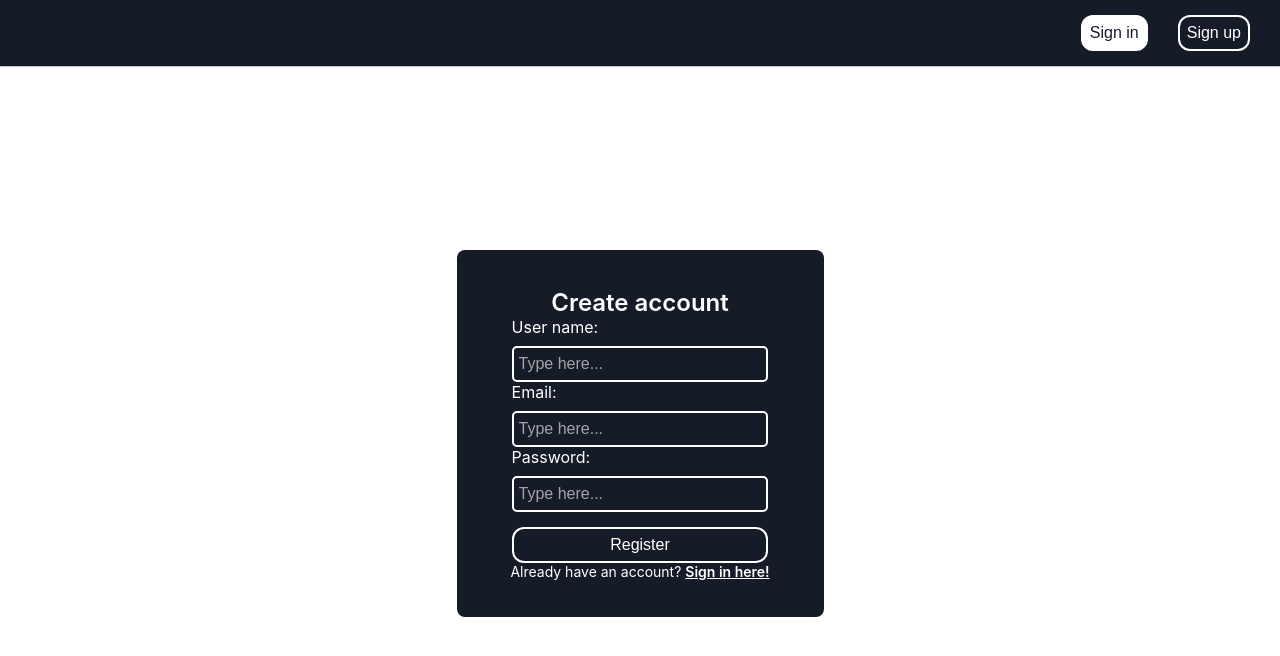
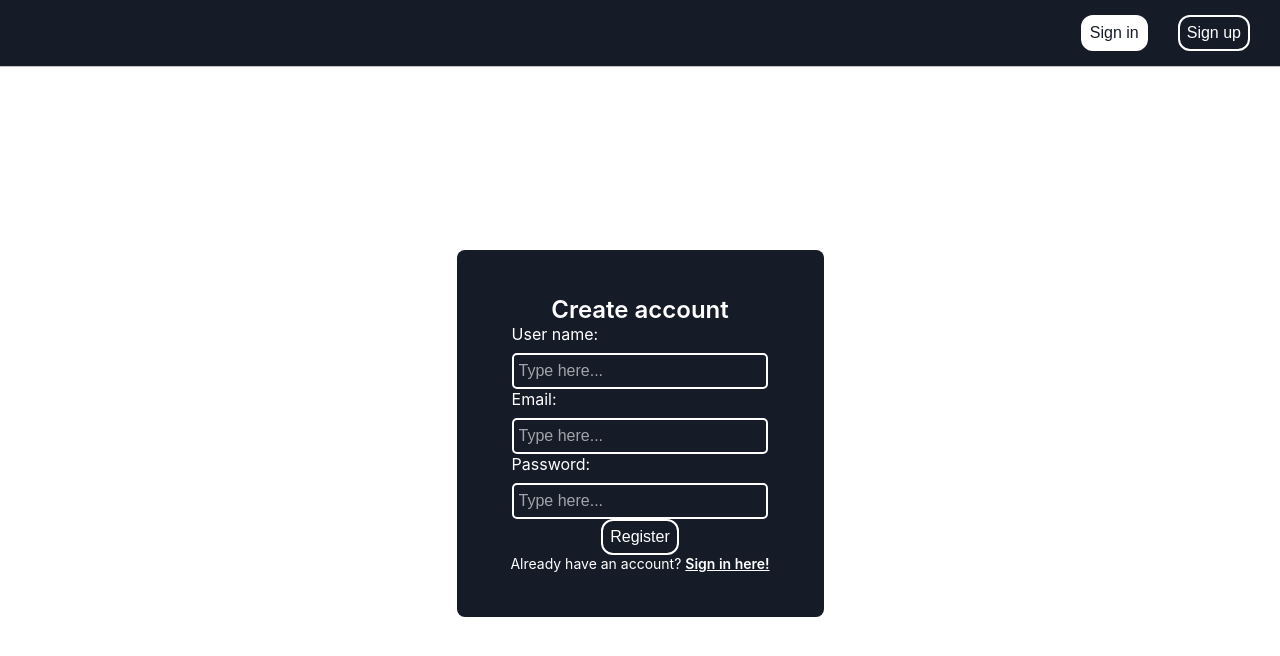
Before and after one commit to josefelippe45/react-crud-ts, a React (Create React App) app: page /register in a window 1280 px wide. Shown: the top 656 px of the page. Built offline with nearby package versions, Linux system fonts and the light colour scheme; no server answers.

Commit message:
fix: fixed form

```diff
--- a/src/pages/Login/styles.ts
+++ b/src/pages/Login/styles.ts
@@ -17,10 +17,7 @@ export const FormContainer = styled.div`
   width: 367px;
   height: 367px;
   border-radius: 8px;
-  > button {
-    width: 70%;
-    margin: 15px 0 0 0;
-  }
+
   > p {
     font-size: 14px;
   }
@@ -42,6 +39,10 @@ export const Form = styled.form`
   justify-content: center;
   width: 100%;
   color: white;
+  > button {
+    width: 70%;
+    margin: 15px 0 0 0;
+  }
 `;
 export const InputContainer = styled.div`
   display: flex;
--- a/src/pages/Register/index.tsx
+++ b/src/pages/Register/index.tsx
@@ -34,7 +34,7 @@ const Register: FC = () => {
     <Container>
       <FormContainer>
         <h2>Create account</h2>
-        <Form>
+        <Form onSubmit={handleSubmit}>
           <InputContainer>
             <label>User name: </label>
             <Input
@@ -66,7 +66,7 @@ const Register: FC = () => {
             />
           </InputContainer>
         </Form>
-        <Button outline text="Register" onClick={handleSubmit} />
+        <Button outline text="Register" type="submit" />
         <p>
           Already have an account? <a href="/">Sign in here!</a>
         </p>
--- a/src/pages/Register/styles.ts
+++ b/src/pages/Register/styles.ts
@@ -17,10 +17,7 @@ export const FormContainer = styled.div`
   width: 367px;
   height: 367px;
   border-radius: 8px;
-  > button {
-    width: 70%;
-    margin: 15px 0 0 0;
-  }
+
   > p {
     font-size: 14px;
   }
@@ -42,6 +39,10 @@ export const Form = styled.form`
   justify-content: center;
   width: 100%;
   color: white;
+  > button {
+    width: 70%;
+    margin: 15px 0 0 0;
+  }
 `;
 export const InputContainer = styled.div`
   display: flex;
```
